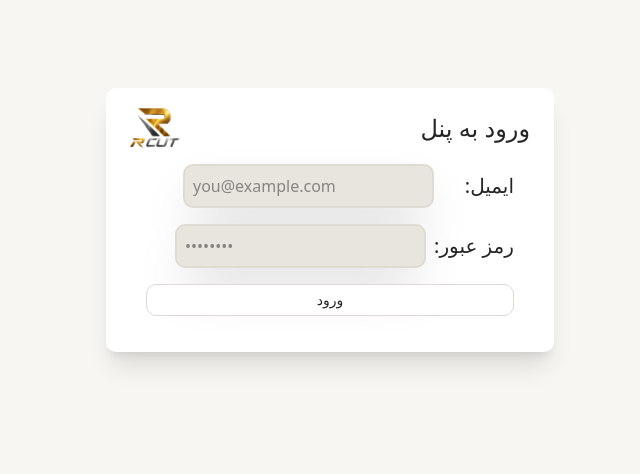
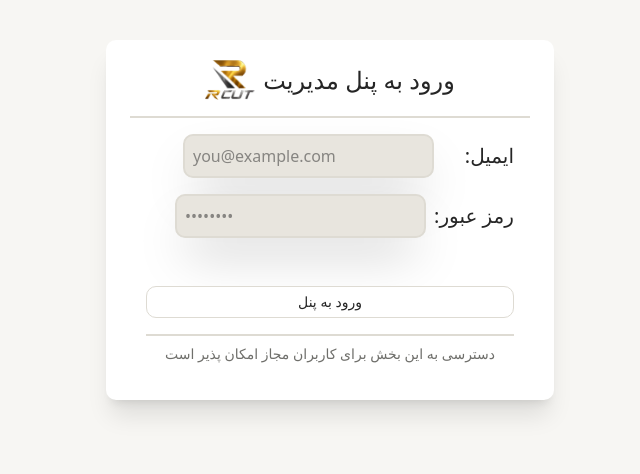
Before and after one commit to amirhoprogrammer/admin-panel, a Next.js app: page /login in a window 1280 px wide. Shown: the part 180-654 px from the top of the page, without its empty margins (413-1053 px from the left). Built offline with nearby package versions, Linux system fonts and the light colour scheme.

Commit message:
edit in title and and Footnote

```diff
--- a/src/components/auth/LoginForm.tsx
+++ b/src/components/auth/LoginForm.tsx
@@ -57,8 +57,8 @@ export default function LoginForm() {
 
   return (
     <div className="w-full max-w-md shadow-xl w90 py-5 rounded-lg bg-background">
-      <div className="text-center flex items-center justify-between">
-        <h1 className="text-2xl ">ورود به پنل</h1>
+      <div className="text-center flex items-center justify-center gap-2">
+        <h1 className="text-2xl ">ورود به پنل مدیریت</h1>
         {/* 20px = 5 , 30px = 7.5 , 40px = 10, 50px = 12.5*/}
         <Image
           src="/logo2.webp"
@@ -68,9 +68,10 @@ export default function LoginForm() {
           className="w-7.5 h-5 md:w-10 md:h-7.5 lg:w-12.5 lg:h-10"
         />
       </div>
+      <div className="border-b-2 border-border mb-2 mt-4"></div>
       <div className="m-4">
         <form onSubmit={handleSubmit} noValidate className="space-y-4">
-          <div className="space-y-4 min-h-8">
+          <div className="space-y-4 min-h-8 my-4">
             <div className="flex flex-col xs:flex-row xs:gap-2 ">
               {/* 56px = 14*/}
               <label htmlFor="email" className="min-w-18  text-xl py-2">
@@ -99,7 +100,7 @@ export default function LoginForm() {
             )}
           </div>
 
-          <div className="space-y-4 min-h-8">
+          <div className="space-y-4 min-h-8 my-4">
             <div className="flex flex-col xs:flex-row  xs:gap-2">
               <label htmlFor="password" className="text-xl py-2">
                 رمز عبور:
@@ -131,13 +132,19 @@ export default function LoginForm() {
 
           <Button
             type="submit"
-            className="w-full"
+            className="w-full mt-8"
             disabled={loading}
             variant="neutral"
           >
-            {loading ? "در حال ورود..." : "ورود"}
+            {loading ? "در حال ورود به پنل ..." : "ورود به پنل"}
           </Button>
         </form>
+        <div className="border-b-2 border-border mb-2 my-4"></div>
+        <div className="text-center flex items-center justify-center gap-2">
+          <h6 className="text-sm text-muted-foreground">
+            دسترسی به این بخش برای کاربران مجاز امکان پذیر است
+          </h6>
+        </div>
       </div>
     </div>
   );
```
